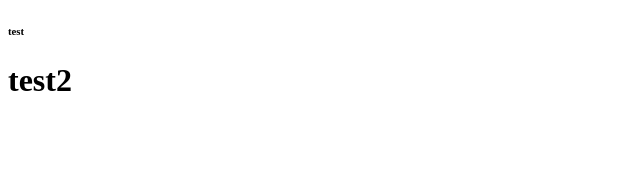
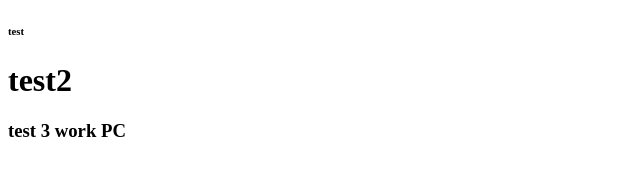
Before and after one commit to MATLOKTest/project, a plain HTML site: page index.html in a window 1280 px wide. Shown: the whole page, without its empty margins (0-640 px from the left). Drawn offline with Linux system fonts and the light colour scheme.

Commit message:
commit wotk PC

```diff
--- a/index.html
+++ b/index.html
@@ -11,5 +11,6 @@
 
     <h6>test</h6>
     <h1>test2</h1>
+    <h3>test 3 work PC</h3>
 </body>
 </html>
```
